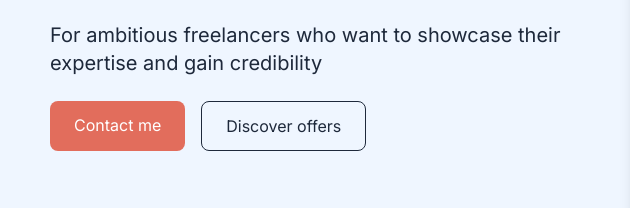
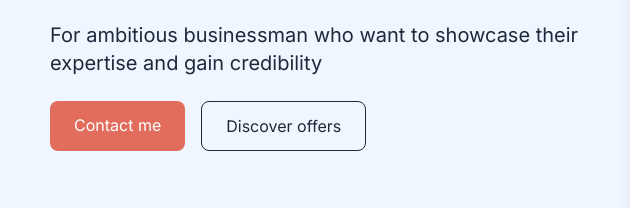
Before and after one commit to leo50978/web, a plain HTML site: page index.html in a window 1280 px wide. Shown: the part 546-754 px from the top of the page, 30-670 px from the left. Drawn offline with nearby package versions, Linux system fonts and the light colour scheme.

Commit message:
Update index.html

```diff
--- a/index.html
+++ b/index.html
@@ -147,7 +147,7 @@
     Your simple and professional website&nbsp;<br />without the hassle
   </h1>
   <p class="text-[#1E293B] text-lg md:text-xl">
-    For ambitious freelancers who want to showcase their expertise and gain credibility
+    For ambitious businessman who want to showcase their expertise and gain credibility
   </p>
   <div class="flex gap-4">
     <!-- Primary Button -->
```
